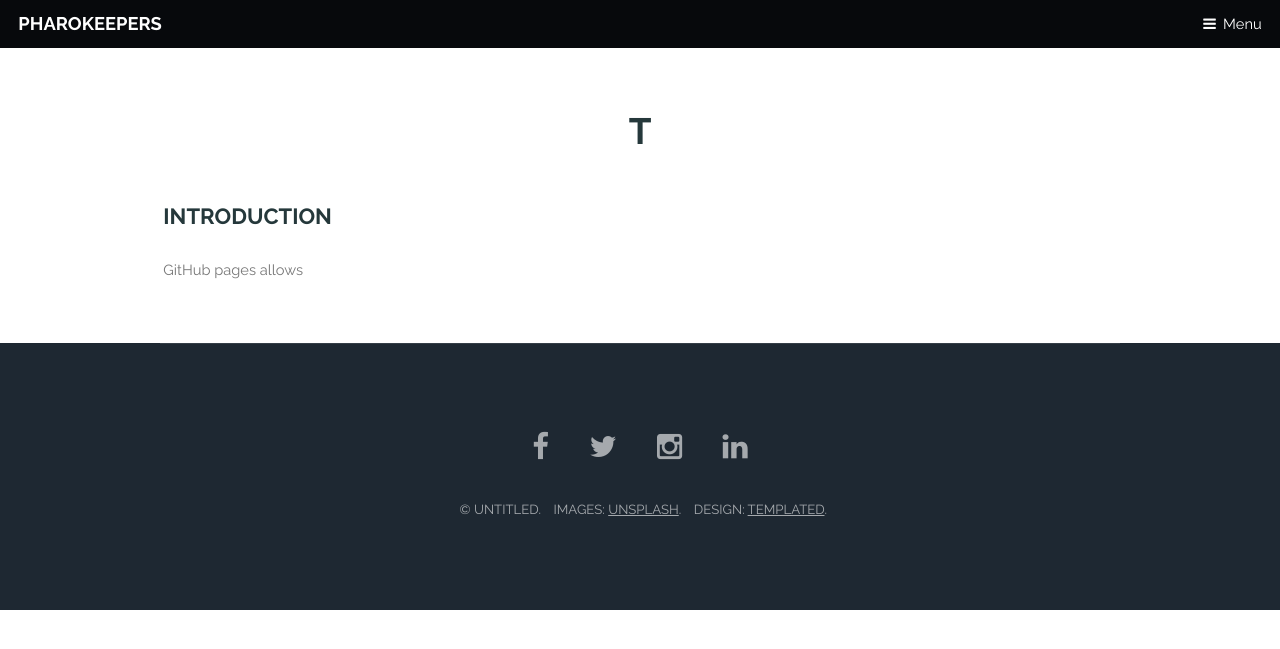
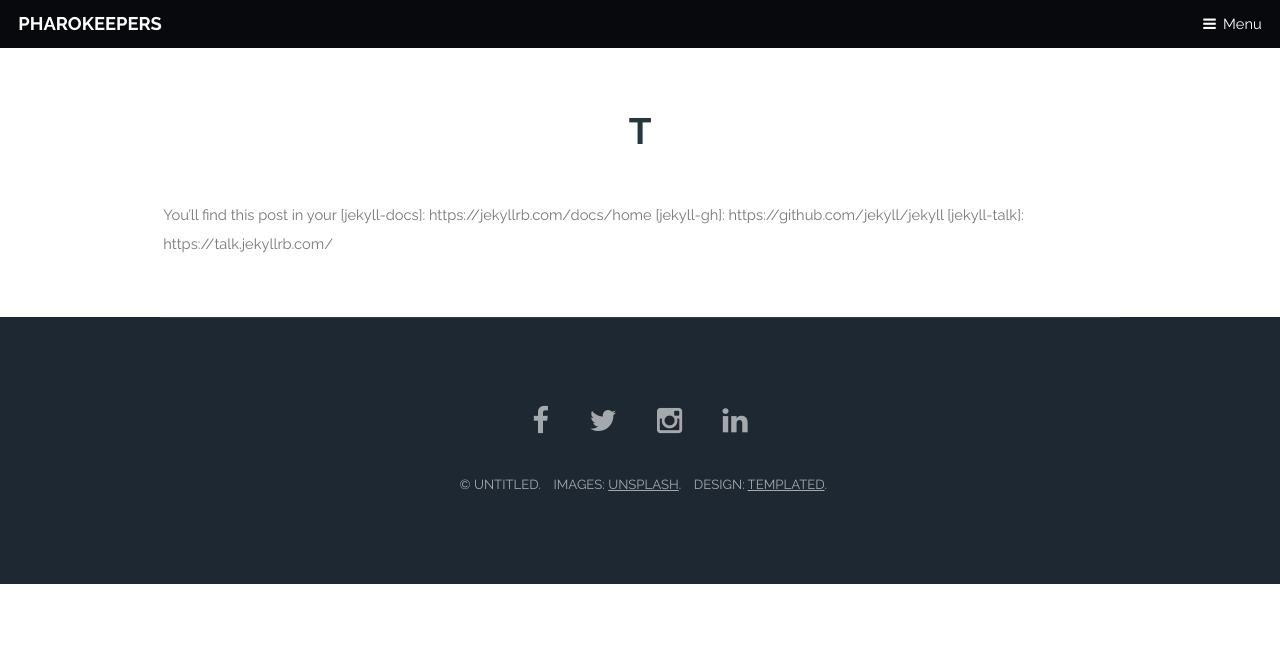
Before and after one commit to Pharokeepers/pharokeepers.github.io, a Jekyll site: the page built from _posts/2019-05-11-test.markdown, in a window 1280 px wide. Shown: the top 649 px of the page. Built offline with Jekyll 4.4.1, drawn with Linux system fonts in a browser that asks for light colours; comment, search, counter and statistics services are not loaded; a file with an impossible date is left out.

Commit message:
Update 2019-05-11-test.markdown

```diff
--- a/_posts/2019-05-11-test.markdown
+++ b/_posts/2019-05-11-test.markdown
@@ -6,8 +6,7 @@ categories: jekyll update
 comments: true
 ---
 
-
-
-## Introduction
-
-GitHub pages allows
+You’ll find this post in your
+[jekyll-docs]: https://jekyllrb.com/docs/home
+[jekyll-gh]:   https://github.com/jekyll/jekyll
+[jekyll-talk]: https://talk.jekyllrb.com/
```
